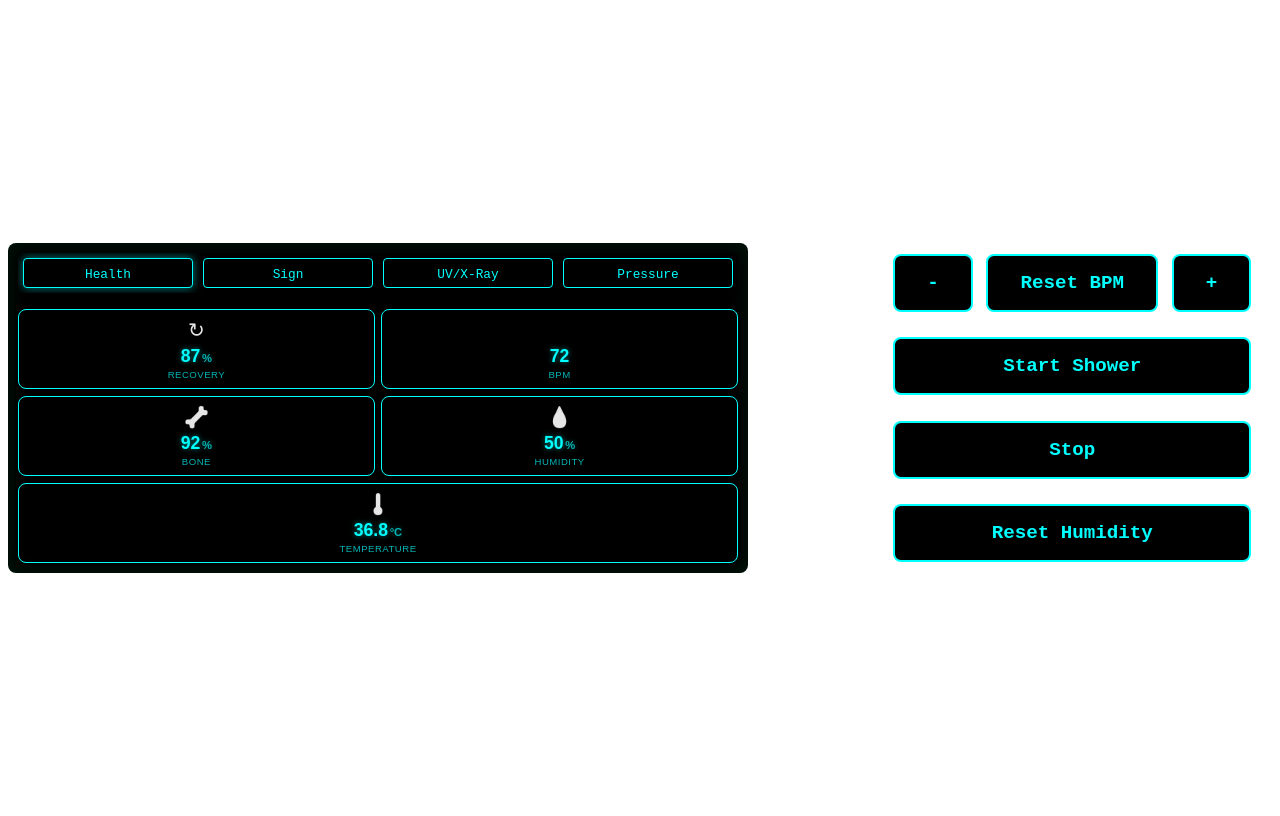
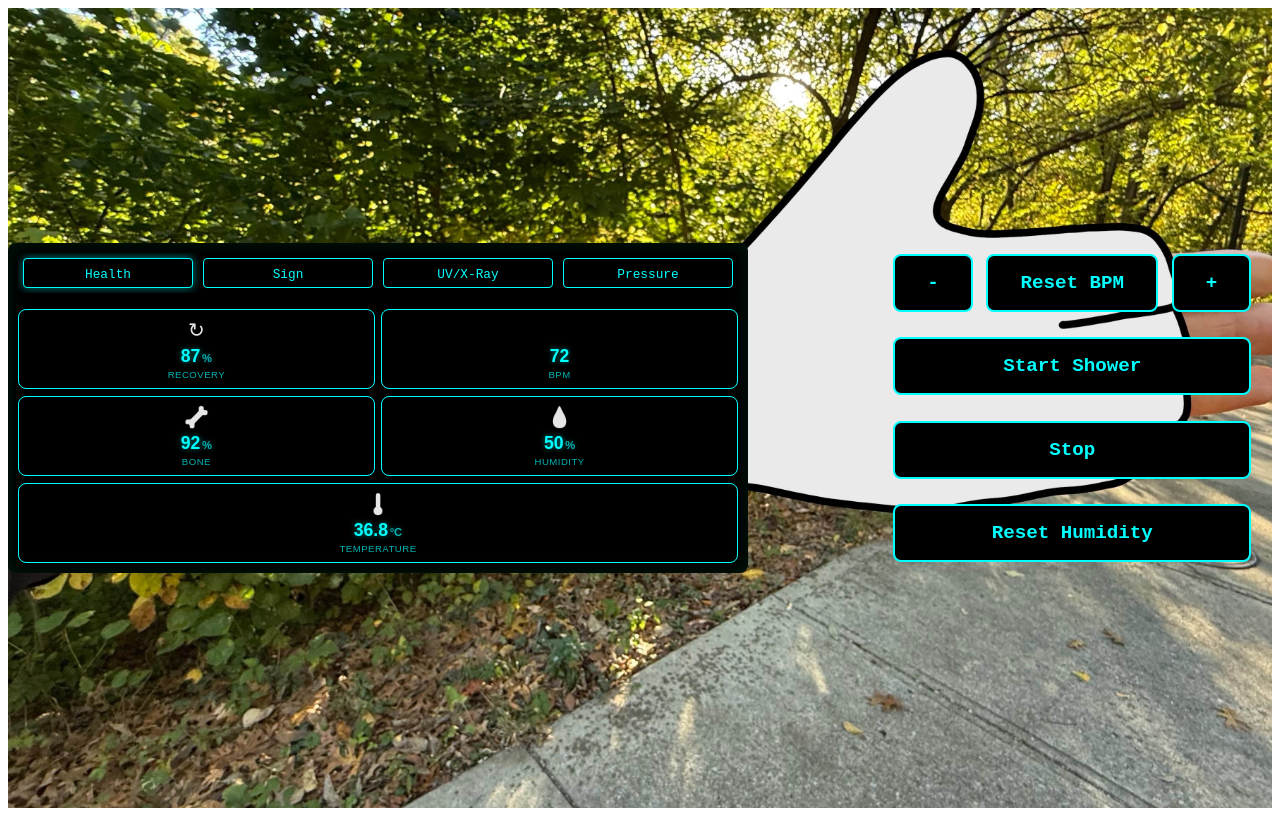
Before and after one commit to Rai1975/iCast---UI-Project-2, a Svelte app in the folder my-svelte-app/: page / in a window 1280 px wide. Built offline with nearby package versions, Linux system fonts and the light colour scheme.

Commit message:
Adding Arm
Adding image of an arm

```diff
--- a/my-svelte-app/src/HandCast.svelte
+++ b/my-svelte-app/src/HandCast.svelte
@@ -11,7 +11,7 @@
   let hydration = 50;
   let isLocked = false;
   let idleTimeout;
-  const IDLE_TIME = 10000; // 1 minute in milliseconds
+  const IDLE_TIME = 60000; // 1 minute in milliseconds
 
   function changePage(page) {
     currentPage = page;
@@ -181,6 +181,11 @@
   .main-container {
     align-items: center;
     gap: 1rem;
+    /* Use the public folder root path so Vite serves this as /assets/... */
+    background-image: url('/assets/images/arm.jpg');
+    background-size: cover;
+    background-position: center;
+    background-repeat: no-repeat;
   }
   @keyframes pulse {
     0%, 100% { opacity: 0.3; }
```
Also changed, not shown: my-svelte-app/public/assets/images/arm.jpg (added).
